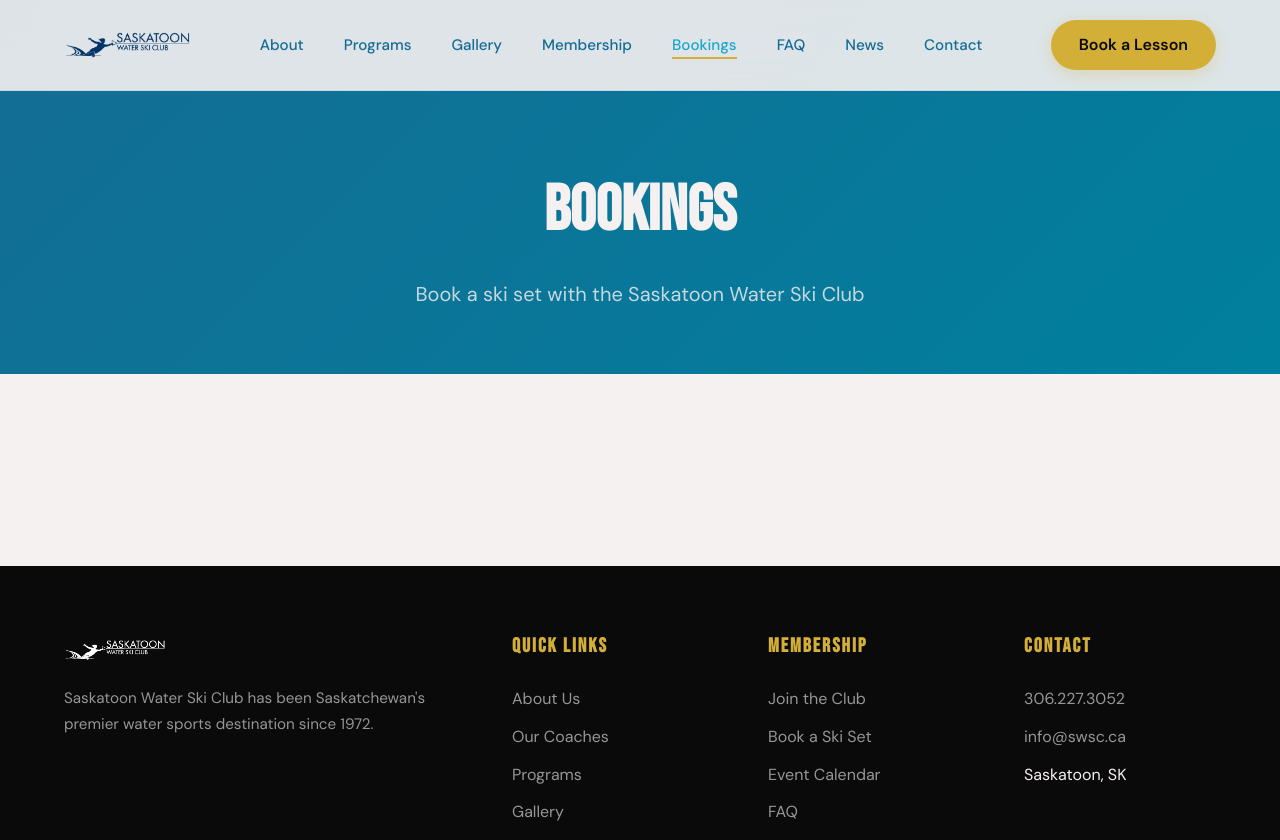
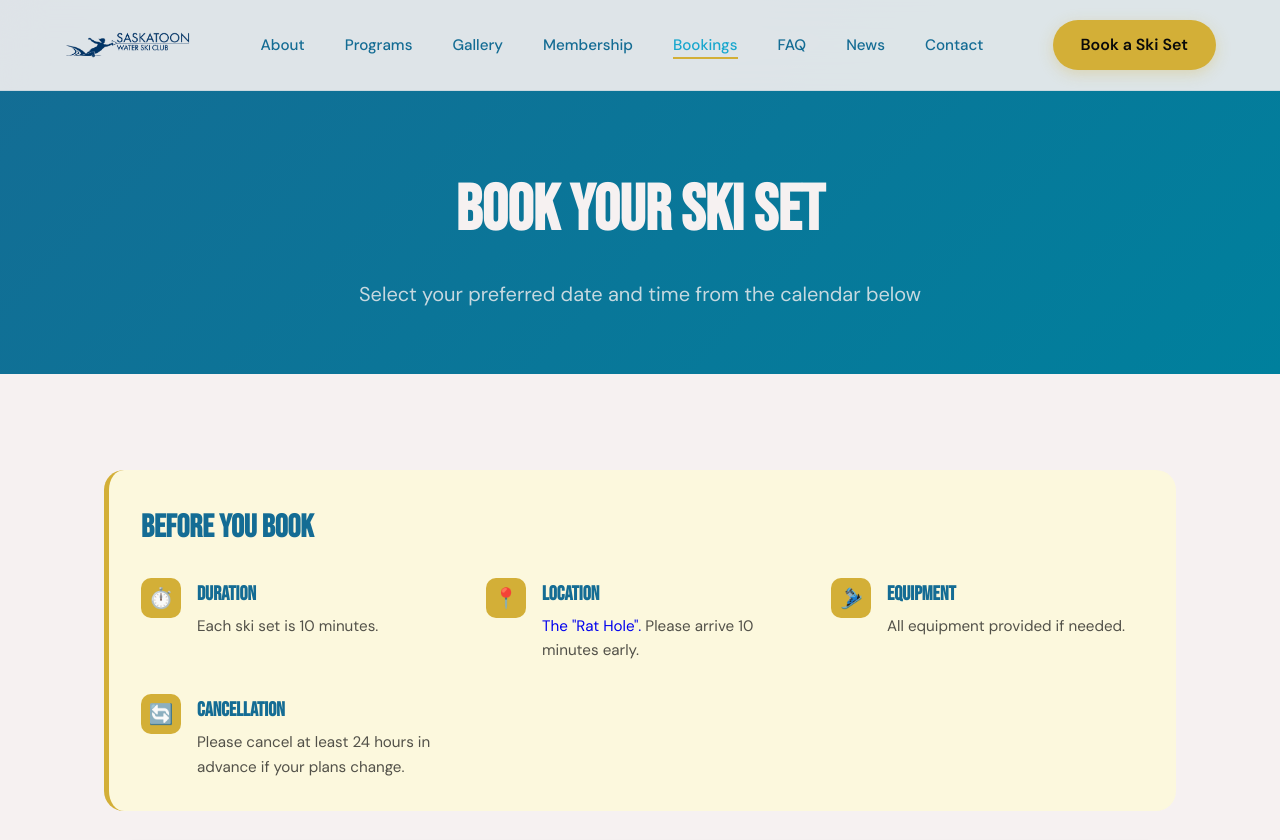
Before and after one commit to holleeze/water-ski-site, a website: page booking.html in a window 1280 px wide. Shown: the top 840 px of the page. Drawn offline with Linux system fonts and the light colour scheme; a script that the page names is missing.

Commit message:
integrated cal.com event calendar to booking page

```diff
--- a/booking.html
+++ b/booking.html
@@ -4,19 +4,98 @@
 <head>
   <meta charset="UTF-8">
   <meta name="viewport" content="width=device-width, initial-scale=1.0">
-  <title>Bookings | Saskatoon Water Ski Club</title>
-  <meta name="description" content="Saskatoon Water Ski Club - Bookings.">
-
+  <title>Book a Ski Set | Saskatoon Water Ski Club</title>
+  <meta name="description"
+    content="Book your ski set with Saskatoon Water Ski Club. Choose your preferred date and time.">
   <!-- Fonts -->
   <link rel="preconnect" href="https://fonts.googleapis.com">
   <link rel="preconnect" href="https://fonts.gstatic.com" crossorigin>
   <link
     href="https://fonts.googleapis.com/css2?family=Bebas+Neue&family=DM+Sans:ital,opsz,wght@0,9..40,300..700;1,9..40,300..700&display=swap"
     rel="stylesheet">
-
   <!-- Stylesheet -->
   <link rel="stylesheet" href="style.css">
+  <style>
+    /* Cal.com specific styling */
+    .booking-container {
+      max-width: 1200px;
+      margin: 0 auto;
+    }
 
+    #my-cal-inline-ski-set {
+      width: 100%;
+      min-height: 800px;
+      border-radius: 20px;
+      overflow: hidden;
+      background: white;
+      box-shadow: 0 4px 30px rgba(0, 0, 0, 0.08);
+    }
+
+    .booking-info {
+      background: var(--cream-warm);
+      padding: 2rem;
+      border-radius: 20px;
+      margin-bottom: 3rem;
+      border-left: 5px solid var(--gold);
+    }
+
+    .booking-info h2 {
+      font-family: 'Bebas Neue', sans-serif;
+      font-size: 2rem;
+      color: var(--teal-dark);
+      margin-bottom: 1rem;
+    }
+
+    .booking-info-grid {
+      display: grid;
+      grid-template-columns: repeat(auto-fit, minmax(250px, 1fr));
+      gap: 2rem;
+      margin-top: 1.5rem;
+    }
+
+    .info-item {
+      display: flex;
+      align-items: flex-start;
+      gap: 1rem;
+    }
+
+    .info-icon {
+      width: 40px;
+      height: 40px;
+      background: var(--gold);
+      border-radius: 10px;
+      display: flex;
+      align-items: center;
+      justify-content: center;
+      font-size: 1.25rem;
+      flex-shrink: 0;
+    }
+
+    .info-content h3 {
+      font-family: 'Bebas Neue', sans-serif;
+      font-size: 1.25rem;
+      color: var(--teal-dark);
+      margin-bottom: 0.25rem;
+    }
+
+    .info-content p {
+      color: rgba(10, 10, 10, 0.7);
+      font-size: 0.95rem;
+      line-height: 1.6;
+      margin: 0;
+    }
+
+    @media (max-width: 768px) {
+      .booking-info-grid {
+        grid-template-columns: 1fr;
+        gap: 1.5rem;
+      }
+
+      #my-cal-inline-ski-set {
+        min-height: 700px;
+      }
+    }
+  </style>
 </head>
 
 <body>
@@ -35,17 +114,69 @@
       <li><a href="news.html">News</a></li>
       <li><a href="contact.html">Contact</a></li>
     </ul>
-    <a href="contact.html" class="nav-cta">Book a Lesson</a>
+    <a href="booking.html" class="nav-cta">Book a Ski Set</a>
   </nav>
 
   <!-- Page Header -->
   <header class="page-header">
-    <h1>BOOKINGS</h1>
-    <p>Book a ski set with the Saskatoon Water Ski Club</p>
+    <h1>BOOK YOUR SKI SET</h1>
+    <p>Select your preferred date and time from the calendar below</p>
   </header>
 
-  <!-- Bookings content -->
-  <section class="content-section">
+  <!-- Booking Content -->
+  <section class="content-section booking-container">
+
+    <!-- Booking Info -->
+    <div class="booking-info">
+      <h2>Before You Book</h2>
+      <div class="booking-info-grid">
+        <div class="info-item">
+          <div class="info-icon">⏱️</div>
+          <div class="info-content">
+            <h3>Duration</h3>
+            <p>Each ski set is 10 minutes.</p>
+          </div>
+        </div>
+
+        <div class="info-item">
+          <div class="info-icon">📍</div>
+          <div class="info-content">
+            <h3>Location</h3>
+            <p><a href="https://maps.app.goo.gl/74Gogi1j1YeKS4gd6">The "Rat Hole".</a>
+              Please arrive 10 minutes early.</p>
+          </div>
+        </div>
+
+        <div class="info-item">
+          <div class="info-icon">🎿</div>
+          <div class="info-content">
+            <h3>Equipment</h3>
+            <p>All equipment provided if needed.</p>
+          </div>
+        </div>
+
+        <div class="info-item">
+          <div class="info-icon">🔄</div>
+          <div class="info-content">
+            <h3>Cancellation</h3>
+            <p>Please cancel at least 24 hours in advance if your plans change.</p>
+          </div>
+        </div>
+      </div>
+    </div>
+
+    <!-- Cal.com Embed -->
+    <div style="width:100%;height:100%;overflow:scroll" id="my-cal-inline-ski-set"></div>
+    <script type="text/javascript">
+      (function (C, A, L) {let p = function (a, ar) {a.q.push(ar);}; let d = C.document; C.Cal = C.Cal || function () {let cal = C.Cal; let ar = arguments; if (!cal.loaded) {cal.ns = {}; cal.q = cal.q || []; d.head.appendChild(d.createElement("script")).src = A; cal.loaded = true;} if (ar[0] === L) {const api = function () {p(api, arguments);}; const namespace = ar[1]; api.q = api.q || []; if (typeof namespace === "string") {cal.ns[namespace] = cal.ns[namespace] || api; p(cal.ns[namespace], ar); p(cal, ["initNamespace", namespace]);} else p(cal, ar); return;} p(cal, ar);};})(window, "https://app.cal.com/embed/embed.js", "init");
+      Cal("init", "ski-set", {origin: "https://app.cal.com"});
+      Cal.ns["ski-set"]("inline", {
+        elementOrSelector: "#my-cal-inline-ski-set",
+        config: {"layout": "month_view", "useSlotsViewOnSmallScreen": "true", "theme": "light"},
+        calLink: "saskatoon-wsc/ski-set",
+      });
+      Cal.ns["ski-set"]("ui", {"theme": "light", "cssVarsPerTheme": {"light": {"cal-brand": "#146c94"}}, "hideEventTypeDetails": false, "layout": "month_view"});
+    </script>
 
   </section>
 
```
Also changed, not shown: about.html (+1 -1 lines), contact.html (+1 -1 lines), faq.html (+1 -1 lines), gallery.html (+1 -1 lines), index.html (+1 -1 lines), membership.html (+1 -1 lines), news.html (+1 -1 lines), programs.html (+1 -1 lines).
